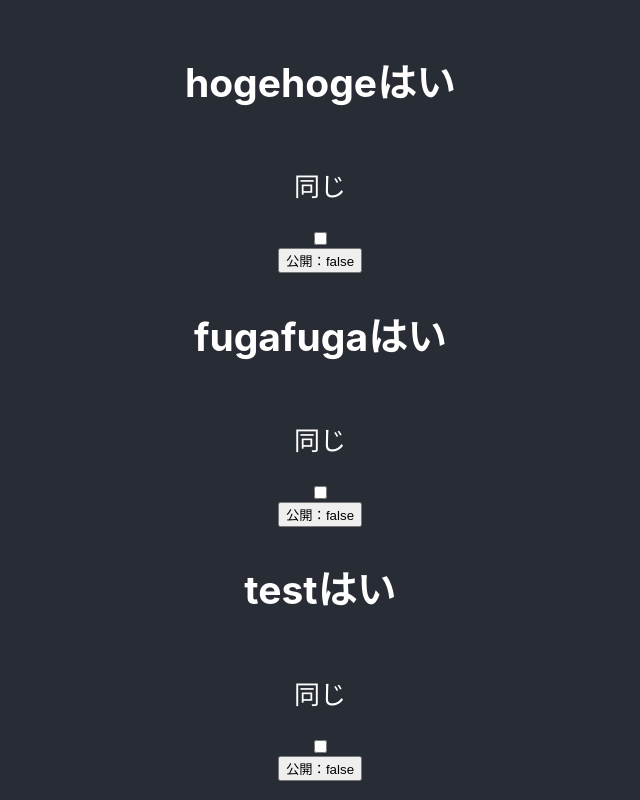
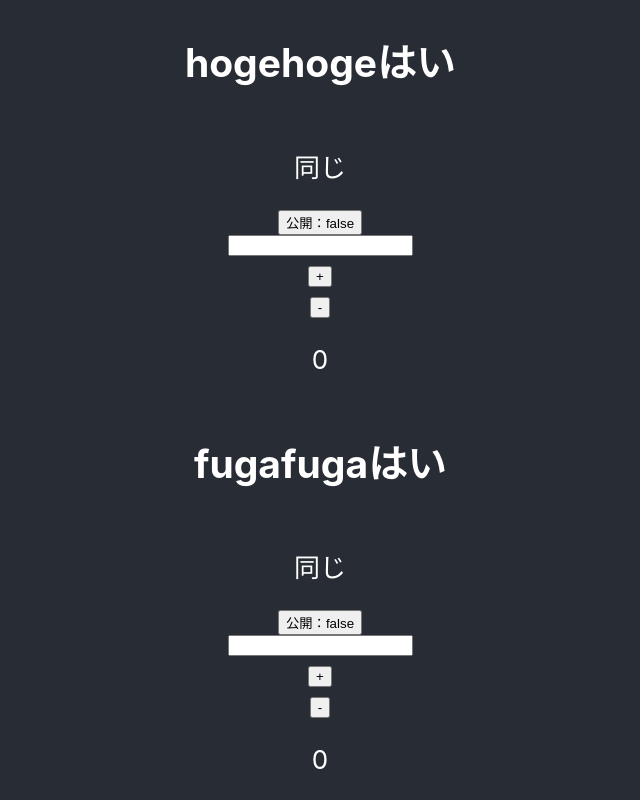
Before and after one commit to s-ryota0810/react-shim, a React (Create React App) app: page / in a window 1280 px wide. Shown: the top 800 px of the page, without its empty margins (320-960 px from the left). Built offline with nearby package versions, Linux system fonts and the light colour scheme.

Commit message:
prevState

```diff
--- a/src/components/Article.jsx
+++ b/src/components/Article.jsx
@@ -1,5 +1,5 @@
 import { useState } from 'react'
-import { Content, Title, Checkbox, PublishButton } from './index'
+import { Content, Title, PublishButton, TextInput, Counter } from './index'
 
 const Article = (props) => {
 	const [isPublished, setIsPublished] = useState(false)
@@ -13,8 +13,9 @@ const Article = (props) => {
 			<Title title={changeTitle} />
 			<Content content={props.content} />
 			{/* <button onClick={() => setIsPublished(!isPublished)}>公開</button> */}
-			<Checkbox checked={isPublished} />
 			<PublishButton onClick={publishArticle} isPublished={isPublished} />
+			<TextInput />
+			<Counter />
 		</>
 	)
 }
--- a/src/components/Checkbox.jsx
+++ /dev/null
@@ -1,7 +0,0 @@
-const Checkbox = (props) => {
-	return (
-		<input type="checkbox" checked={props.checked} />
-	)
-}
-
-export default Checkbox;
--- /dev/null
+++ b/src/components/Counter.jsx
@@ -0,0 +1,25 @@
+import { useState } from 'react'
+
+const Counter = () => {
+	const [num, setNum] = useState(0);
+
+	const countUp = () => {
+		setNum(prevState =>	prevState + 1);
+	}
+
+	const countDown = () => {
+		setNum(prevState => prevState - 1);
+	}
+
+	return (
+		<>
+			<div>
+				<button onClick={countUp}>+</button><br />
+				<button onClick={countDown}>-</button>
+			</div>
+			<p>{num}</p>
+		</>
+	)
+}
+
+export default Counter;
--- /dev/null
+++ b/src/components/TextInput.jsx
@@ -0,0 +1,17 @@
+import { useState } from 'react';
+
+
+const TextInput = () => {
+	const [name, setName] = useState('')
+
+	const handleName = (event) => {
+		console.log(event.target.value)
+		setName(event.target.value)
+	}
+
+	return (
+		<input type="text" onChange={(event) => handleName(event)} value={name} />
+	)
+}
+
+export default TextInput;
--- a/src/components/index.js
+++ b/src/components/index.js
@@ -1,5 +1,6 @@
 export { default as Article} from './Article';
 export { default as Title } from './Title';
 export { default as Content } from './Content';
-export { default as Checkbox } from './Checkbox';
 export { default as PublishButton } from './PublishButton';
+export { default as TextInput } from './TextInput';
+export { default as Counter } from './Counter';
```
